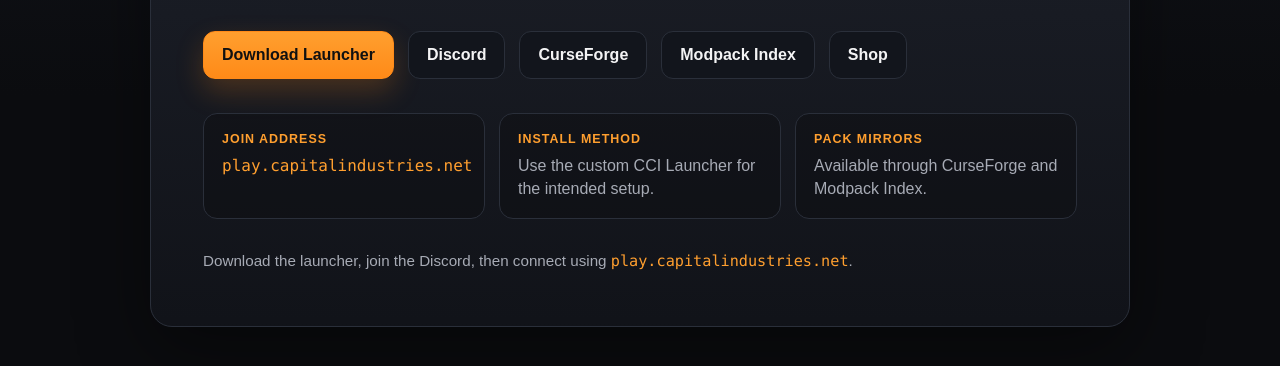
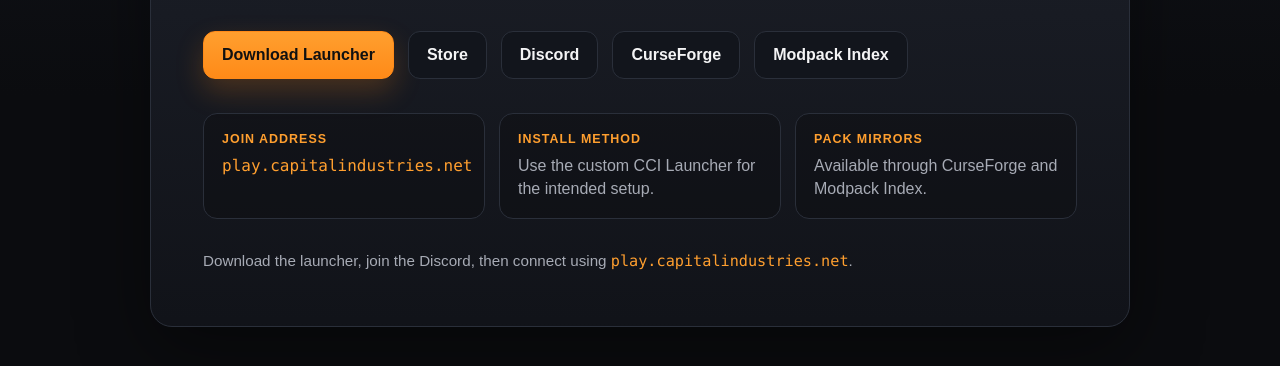
Before and after one commit to uavcrazy-social/capital-industries-site, a plain HTML site: page index.html in a window 1280 px wide. Shown: the part 368-734 px from the top of the page. Drawn offline with Linux system fonts and the light colour scheme.

Commit message:
Update index.html

```diff
--- a/index.html
+++ b/index.html
@@ -201,10 +201,10 @@
 
       <nav class="actions" aria-label="Server links">
         <a class="button button-primary" href="/download">Download Launcher</a>
+        <a class="button" href="/store">Store</a>
         <a class="button" href="https://discord.gg/jj7fFEYYfk">Discord</a>
         <a class="button" href="https://www.curseforge.com/minecraft/modpacks/capital-industries-server">CurseForge</a>
         <a class="button" href="https://www.modpackindex.com/modpack/117341/capital-industries-server">Modpack Index</a>
-        <a class="button" href="https://shop.capitalindustries.net">Shop</a>
       </nav>
 
       <div class="server-info">
```
